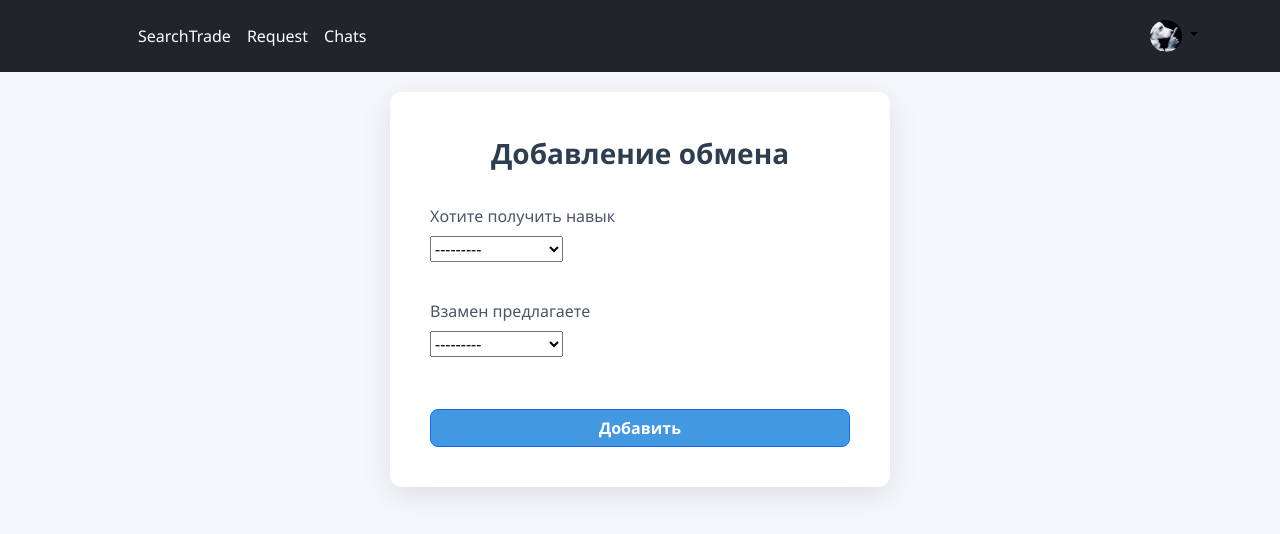
After one commit to kuramagod/SkillTrade, a Django app: page /add_exchange in a window 1280 px wide. The commit adds this page. Shown: the top 534 px of the page. Run offline with Django 5.2, Linux system fonts and the light colour scheme; a user stored in the database is signed in; data comes from the database, SQL or seed files in the repository; both versions use the stored data as it was after the commit.

Commit message:
Добавил возможность пользователю добавить обмен.

```diff
--- a/SkillTrade/main/forms.py
+++ b/SkillTrade/main/forms.py
@@ -1,6 +1,7 @@
 from django import forms
+from django.contrib.auth import user_logged_in, get_user, get_user_model
 from slugify import slugify
-from .models import ExChangeRequestModel, UserSkills, SkillsModel
+from .models import ExChangeRequestModel, UserSkills, SkillsModel, PostModel
 
 
 class CreationRequestForm(forms.ModelForm):
@@ -13,12 +14,19 @@ class AddSkillProfileForm(forms.ModelForm):
     class Meta:
         model = UserSkills
         fields = ['skill', 'level']
+        labels = {
+            'skill': 'Название умения',
+            'level': 'Уровень владения'
+        }
 
 
 class AddSkill(forms.ModelForm):
     class Meta:
         model = SkillsModel
         fields = ['name']
+        labels = {
+            'name': 'Название умения',
+        }
 
     def save(self, commit=True):
         instance = super().save(commit=False)
@@ -26,3 +34,17 @@ class AddSkill(forms.ModelForm):
         if commit:
             instance.save()
         return instance
+
+
+class AddPostForm(forms.ModelForm):
+    class Meta:
+        model = PostModel
+        fields = ['wanted_skill', 'offered_skill']
+        labels = {
+            'wanted_skill': 'Хотите получить навык',
+            'offered_skill': 'Взамен предлагаете'
+        }
+
+    def __init__(self, *args, user=None, **kwargs):
+        super().__init__(*args, **kwargs)
+        self.fields['offered_skill'].queryset = UserSkills.objects.filter(user=user)
--- a/SkillTrade/main/models.py
+++ b/SkillTrade/main/models.py
@@ -96,7 +96,7 @@ class PostModel(models.Model):
                              on_delete=models.SET_NULL,
                              default=None,
                              null=True,
-                             related_name="author_post")
+                             related_name="автор_поста")
 
     offered_skill = models.ForeignKey(UserSkills,
                              on_delete=models.SET_NULL,
--- /dev/null
+++ b/SkillTrade/main/templates/main/add_post.html
@@ -0,0 +1,34 @@
+{% extends 'main/base.html' %}
+
+{% block css %}
+{% load static %}
+<link rel="stylesheet" href="{% static 'main/css/form.css' %}">
+{% endblock %}
+
+{% block title %}
+Add Post
+{% endblock %}
+
+
+{% block content %}
+<div class="main-container">
+    <section class="posts">
+        <p class="text-auth">Добавление обмена</p>
+        <form class="edit-profile-form" method="post" enctype="multipart/form-data">
+            {% csrf_token %}
+            {% for field in form %}
+            <p>
+                <label class="form-label" for="{{ field.id_for_label }}">
+                    {{ field.label }}
+                </label>
+
+                {{ field }}
+                <div class="form-error">{{ field.errors }}</div>
+            </p>
+            {% endfor %}
+            <div class="form-error">{{ form.non_field_errors }}</div>
+            <button type="submit" class="btn btn-primary">Добавить</button>
+        </form>
+    </section>
+</div>
+{% endblock %}
--- a/SkillTrade/main/templates/main/base.html
+++ b/SkillTrade/main/templates/main/base.html
@@ -51,7 +51,7 @@
                     {% endif %}
                 </a>
                 <ul class="dropdown-menu text-small">
-                    <li><a class="dropdown-item" href="#">Create Post</a></li>
+                    <li><a class="dropdown-item" href="{% url 'add_exchange' %}">Create Post</a></li>
                     <li><a class="dropdown-item" href="{% url 'users:profile_edit' user.username %}">Settings</a></li>
                     <li><a class="dropdown-item" href="{% url 'profile_page' user.username %}">Profile</a></li>
                     <li>
--- a/SkillTrade/main/urls.py
+++ b/SkillTrade/main/urls.py
@@ -8,6 +8,7 @@ urlpatterns = [
     path('skill_filter/<slug:skill_slug>', views.MainPage.as_view(), name="skill_category"),
     path('profile/<str:username>', views.ProfilePage.as_view(), name="profile_page"),
     path('request/<str:username>', views.RequestPage.as_view(), name="request_page"),
+    path('add_exchange', views.AddPost.as_view(), name='add_exchange'),
     path('create-request/<int:post_id>', views.create_request, name='create_request'),
     path('update_status/', views.update_status, name='update_status'),
     path('add_skill_profile/', views.AddSkillProfile.as_view(), name='add_skill_profile'),
--- a/SkillTrade/main/views.py
+++ b/SkillTrade/main/views.py
@@ -8,7 +8,7 @@ from django.views.decorators.http import require_POST
 from django.views.generic import TemplateView, DetailView, ListView, CreateView, DeleteView
 
 
-from .forms import CreationRequestForm, AddSkillProfileForm, AddSkill
+from .forms import CreationRequestForm, AddSkillProfileForm, AddSkill, AddPostForm
 from .models import PostModel, ExChangeRequestModel, UserSkills, ReviewModel, SkillsModel
 from chat.models import Chat
 
@@ -98,6 +98,31 @@ class AddSkillProfile(DefaultImageMixin, CreateView):
         return super().form_valid(form)
 
 
+class AddPost(DefaultImageMixin, CreateView):
+    form_class = AddPostForm
+    template_name = 'main/add_post.html'
+    success_url = reverse_lazy('main_page')
+
+    def get_form_kwargs(self):
+        kwargs = super().get_form_kwargs()
+        kwargs['user'] = self.request.user
+        return kwargs
+
+    def form_valid(self, form):
+        user = self.request.user
+        offered_skill = form.cleaned_data.get('offered_skill')
+        wanted_skill = form.cleaned_data.get('wanted_skill')
+
+        if PostModel.objects.filter(author=user, offered_skill=offered_skill, wanted_skill=wanted_skill).exists():
+            form.add_error(None, 'Такой пост уже существует')
+            return self.form_invalid(form)
+
+        form.instance.author = user
+        form.instance.offered_skill = offered_skill
+        form.instance.wanted_skill = wanted_skill
+        return super().form_valid(form)
+
+
 class AddSkill(DefaultImageMixin, CreateView):
     form_class = AddSkill
     template_name = 'main/add_skill.html'
--- a/SkillTrade/static/main/css/form.css
+++ b/SkillTrade/static/main/css/form.css
@@ -10,7 +10,6 @@ body {
     display: flex;
     justify-content: center;
     align-items: center;
-    min-height: 100vh;
     padding: 20px;
 }
 
```
Also changed, not shown: SkillTrade/db.sqlite3.
